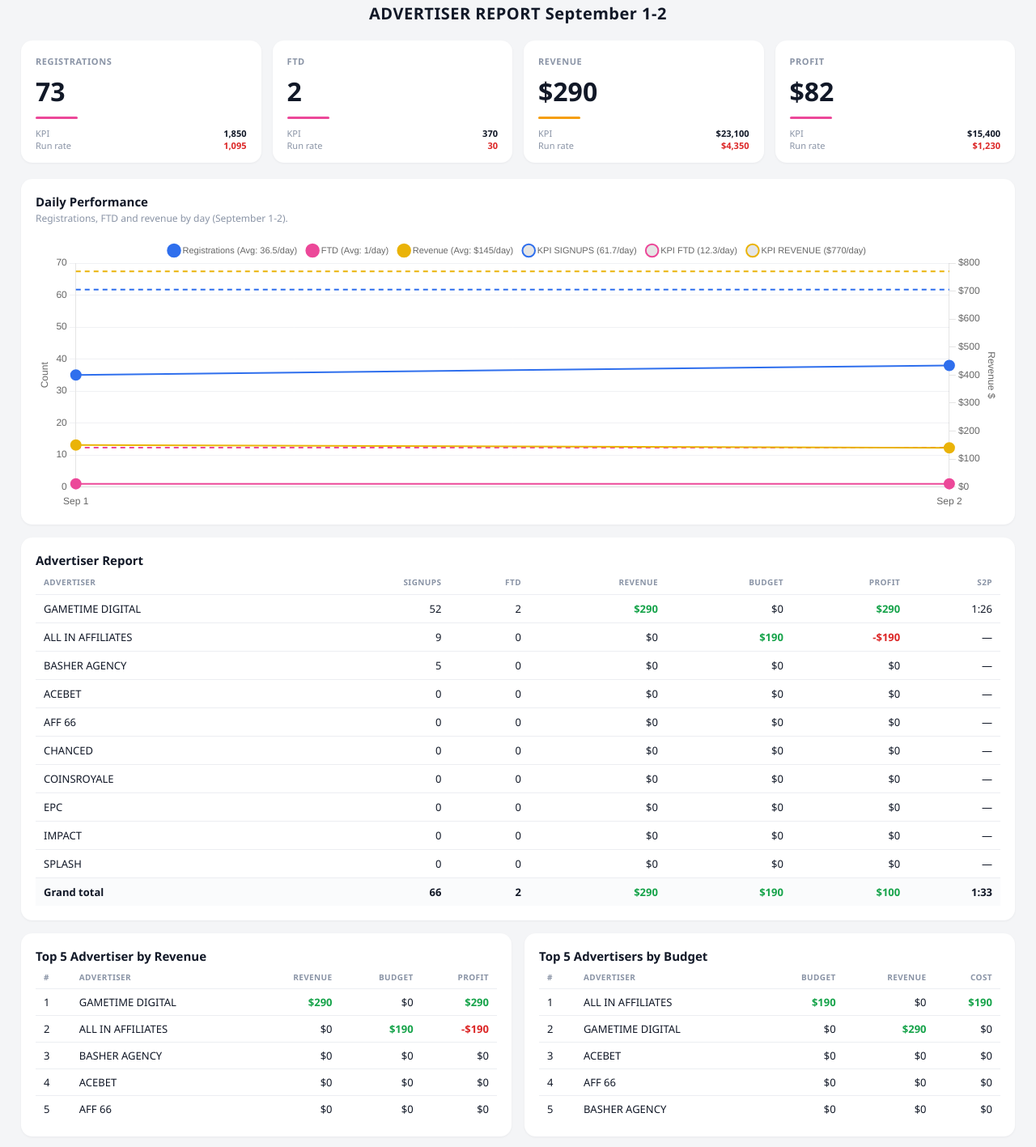
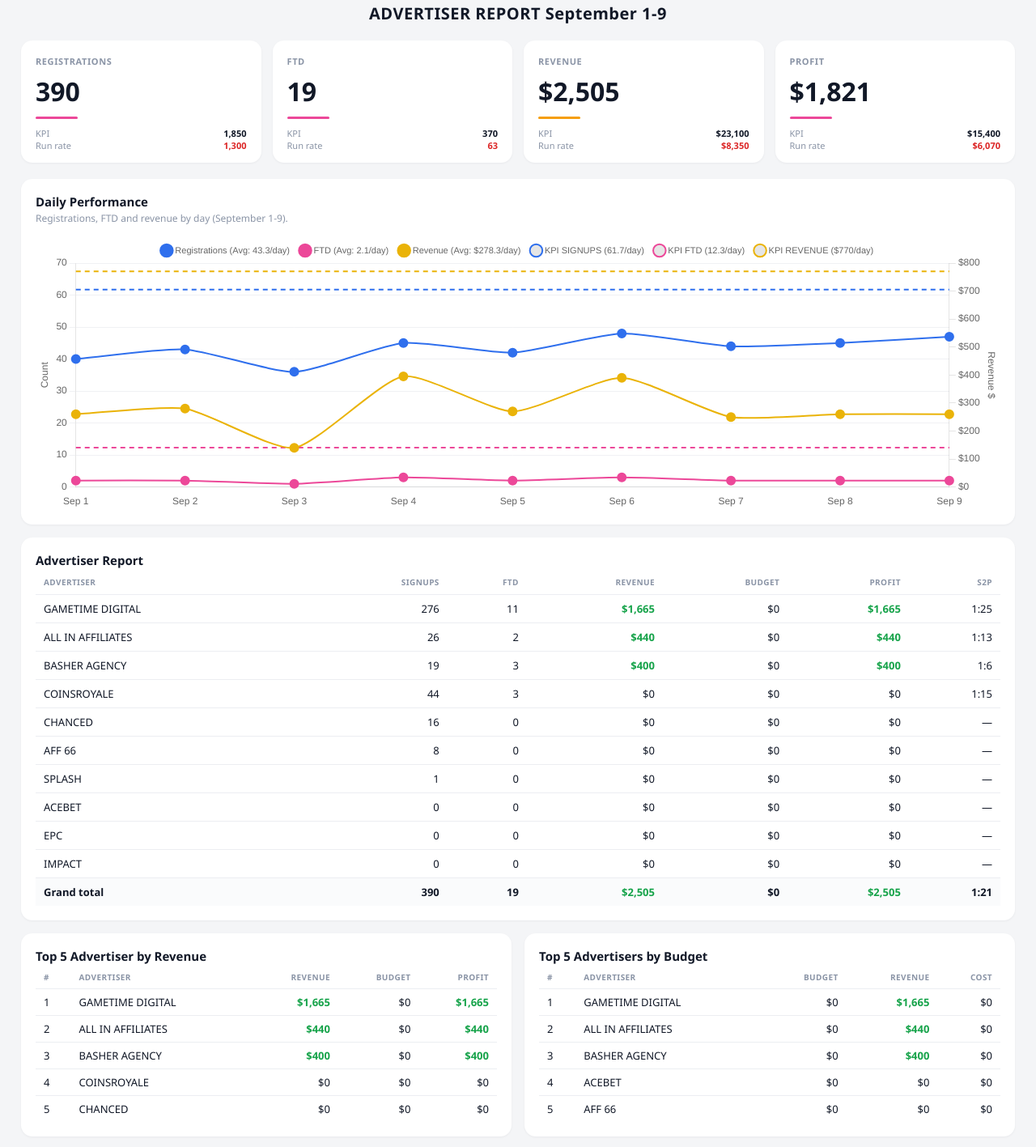
Before and after one commit to WiseKapital/Advertisers-Report--September-2026, a plain HTML site: page index.html in a window 1280 px wide. Shown: the part 25-1442 px from the top of the page at 81% size. Drawn offline with nearby package versions, Linux system fonts and the light colour scheme.

Commit message:
Update index.html

```diff
--- a/index.html
+++ b/index.html
@@ -3,7 +3,7 @@
 <head>
 <meta charset="UTF-8">
 <meta name="viewport" content="width=device-width, initial-scale=1.0">
-<title>Advertiser Report September 1-2</title>
+<title>Advertiser Report September 1-9</title>
 <style>
   :root{
     --bg:#f4f5f7; --card:#ffffff; --ink:#111827; --muted:#8a94a6;
@@ -53,15 +53,15 @@
 <body>
 <div class="wrap">
 
-  <h2 class="main-title">ADVERTISER REPORT September 1-2</h2>
+  <h2 class="main-title">ADVERTISER REPORT September 1-9</h2>
 
   <!-- ==================== 0. TARJETAS SUPERIORES CON KPIS Y RUN RATE ==================== -->
   <div class="cards" id="cards"></div>
 
-  <!-- ==================== 1. DAILY PERFORMANCE (SEPTIEMBRE 1-2) ==================== -->
+  <!-- ==================== 1. DAILY PERFORMANCE (SEPTIEMBRE 1-9) ==================== -->
   <div class="panel">
     <h3>Daily Performance</h3>
-    <div class="hint">Registrations, FTD and revenue by day (September 1-2).</div>
+    <div class="hint">Registrations, FTD and revenue by day (September 1-9).</div>
     <div style="height:340px"><canvas id="chDaily"></canvas></div>
   </div>
 
@@ -199,62 +199,74 @@
 
 <script>
 const DATA = {
-  "daysElapsed": 2,
-  "daysInMonth": 30,
+  "daysElapsed": 9,     // 1 al 9 de Septiembre
+  "daysInMonth": 30,     // Septiembre
   "summary": [
     {"adv": "ACEBET", "signups": 0, "ftd": 0, "revenue": 0.00, "budget": 0.00},
-    {"adv": "AFF 66", "signups": 0, "ftd": 0, "revenue": 0.00, "budget": 0.00},
-    {"adv": "ALL IN AFFILIATES", "signups": 9, "ftd": 0, "revenue": 0.00, "budget": 190.00},
-    {"adv": "BASHER AGENCY", "signups": 5, "ftd": 0, "revenue": 0.00, "budget": 0.00},
-    {"adv": "CHANCED", "signups": 0, "ftd": 0, "revenue": 0.00, "budget": 0.00},
-    {"adv": "COINSROYALE", "signups": 0, "ftd": 0, "revenue": 0.00, "budget": 0.00},
+    {"adv": "AFF 66", "signups": 8, "ftd": 0, "revenue": 0.00, "budget": 0.00},
+    {"adv": "ALL IN AFFILIATES", "signups": 26, "ftd": 2, "revenue": 440.00, "budget": 0.00},
+    {"adv": "BASHER AGENCY", "signups": 19, "ftd": 3, "revenue": 400.00, "budget": 0.00},
+    {"adv": "CHANCED", "signups": 16, "ftd": 0, "revenue": 0.00, "budget": 0.00},
+    {"adv": "COINSROYALE", "signups": 44, "ftd": 3, "revenue": 0.00, "budget": 0.00}, // Suma de COINSROYALE (9) + CoinsRoyale direct (35)
     {"adv": "EPC", "signups": 0, "ftd": 0, "revenue": 0.00, "budget": 0.00},
-    {"adv": "GAMETIME DIGITAL", "signups": 52, "ftd": 2, "revenue": 290.00, "budget": 0.00},
+    {"adv": "GAMETIME DIGITAL", "signups": 276, "ftd": 11, "revenue": 1665.00, "budget": 0.00},
     {"adv": "IMPACT", "signups": 0, "ftd": 0, "revenue": 0.00, "budget": 0.00},
-    {"adv": "SPLASH", "signups": 0, "ftd": 0, "revenue": 0.00, "budget": 0.00}
+    {"adv": "SPLASH", "signups": 1, "ftd": 0, "revenue": 0.00, "budget": 0.00}
   ],
   "country": {
-    "GAMETIME DIGITAL": {"US": [52, 290.00]},
-    "ALL IN AFFILIATES": {"NZ": [5, 0.00], "CA": [4, 0.00]},
-    "BASHER AGENCY": {"US": [5, 0.00]}
+    "GAMETIME DIGITAL": {"US": [276, 1665.00]},
+    "ALL IN AFFILIATES": {"NZ": [14, 240.00], "CA": [12, 200.00]},
+    "BASHER AGENCY": {"US": [19, 400.00]},
+    "COINSROYALE": {"US": [44, 0.00]},
+    "CHANCED": {"US": [16, 0.00]},
+    "AFF 66": {"US": [8, 0.00]}
   },
   "brands": [
-    {"brand": "Baba", "signups": 2, "ftd": 1, "revenue": 150.00, "budget": 0.00},
-    {"brand": "WiseSpin", "signups": 3, "ftd": 1, "revenue": 140.00, "budget": 0.00},
+    {"brand": "LavishLuck", "signups": 100, "ftd": 3, "revenue": 540.00, "budget": 0.00},
+    {"brand": "Baba", "signups": 6, "ftd": 3, "revenue": 450.00, "budget": 0.00},
+    {"brand": "FS Casino", "signups": 16, "ftd": 2, "revenue": 440.00, "budget": 0.00},
+    {"brand": "WiseSpin", "signups": 6, "ftd": 2, "revenue": 280.00, "budget": 0.00},
+    {"brand": "LavishLuck Sweepstakes Casino", "signups": 7, "ftd": 2, "revenue": 280.00, "budget": 0.00},
+    {"brand": "Jackpotgo", "signups": 111, "ftd": 1, "revenue": 170.00, "budget": 0.00},
+    {"brand": "Sweet Sweep", "signups": 0, "ftd": 1, "revenue": 150.00, "budget": 0.00},
+    {"brand": "LuckyZino Sweepstakes Casino", "signups": 4, "ftd": 1, "revenue": 120.00, "budget": 0.00},
+    {"brand": "Spinjo CA", "signups": 3, "ftd": 1, "revenue": 75.00, "budget": 0.00},
+    {"brand": "7Bit Casino", "signups": 10, "ftd": 0, "revenue": 0.00, "budget": 0.00},
     {"brand": "Acebet", "signups": 0, "ftd": 0, "revenue": 0.00, "budget": 0.00},
-    {"brand": "7Bit Casino", "signups": 4, "ftd": 0, "revenue": 0.00, "budget": 0.00},
+    {"brand": "ChipNWin", "signups": 1, "ftd": 0, "revenue": 0.00, "budget": 0.00},
+    {"brand": "Chanced Punt", "signups": 16, "ftd": 0, "revenue": 0.00, "budget": 0.00},
+    {"brand": "Casino Smartlink", "signups": 0, "ftd": 0, "revenue": 0.00, "budget": 0.00},
+    {"brand": "CardCrush", "signups": 18, "ftd": 0, "revenue": 0.00, "budget": 0.00},
     {"brand": "Bonusclubs", "signups": 0, "ftd": 0, "revenue": 0.00, "budget": 0.00},
-    {"brand": "CardCrush", "signups": 12, "ftd": 0, "revenue": 0.00, "budget": 0.00},
-    {"brand": "Casino Smartlink", "signups": 0, "ftd": 0, "revenue": 0.00, "budget": 0.00},
-    {"brand": "Baba", "signups": 0, "ftd": 0, "revenue": 0.00, "budget": 0.00},
-    {"brand": "Coins Royale", "signups": 7, "ftd": 0, "revenue": 0.00, "budget": 0.00},
-    {"brand": "ChipNWin", "signups": 1, "ftd": 0, "revenue": 0.00, "budget": 0.00},
-    {"brand": "FS Casino", "signups": 5, "ftd": 0, "revenue": 0.00, "budget": 0.00},
-    {"brand": "Dorados", "signups": 1, "ftd": 0, "revenue": 0.00, "budget": 0.00},
-    {"brand": "High5Casino", "signups": 1, "ftd": 0, "revenue": 0.00, "budget": 0.00},
-    {"brand": "Chanced Punt", "signups": 0, "ftd": 0, "revenue": 0.00, "budget": 0.00},
+    {"brand": "Betnjet", "signups": 0, "ftd": 0, "revenue": 0.00, "budget": 0.00},
+    {"brand": "Lussurio", "signups": 0, "ftd": 0, "revenue": 0.00, "budget": 0.00},
+    {"brand": "High5Casino", "signups": 13, "ftd": 0, "revenue": 0.00, "budget": 0.00},
+    {"brand": "Dorados", "signups": 2, "ftd": 0, "revenue": 0.00, "budget": 0.00},
+    {"brand": "Luckyvibe", "signups": 8, "ftd": 0, "revenue": 0.00, "budget": 0.00},
+    {"brand": "PrizeFlow sweeps LP", "signups": 0, "ftd": 0, "revenue": 0.00, "budget": 0.00},
+    {"brand": "Go Go Gold Win", "signups": 1, "ftd": 0, "revenue": 0.00, "budget": 0.00},
+    {"brand": "CoinsRoyale", "signups": 44, "ftd": 3, "revenue": 0.00, "budget": 450.00}, // Todas las que contienen "coinsroyale" unificadas
     {"brand": "Wannnasee USA LP", "signups": 0, "ftd": 0, "revenue": 0.00, "budget": 0.00},
-    {"brand": "LavishLuck", "signups": 28, "ftd": 0, "revenue": 0.00, "budget": 0.00},
-    {"brand": "Luckyvibe", "signups": 2, "ftd": 0, "revenue": 0.00, "budget": 0.00},
-    {"brand": "LuckyZino Sweepstakes Casino", "signups": 3, "ftd": 0, "revenue": 0.00, "budget": 0.00},
-    {"brand": "Sixty6+jungle", "signups": 0, "ftd": 0, "revenue": 0.00, "budget": 0.00},
-    {"brand": "PrizeFlow Luckybunny", "signups": 0, "ftd": 0, "revenue": 0.00, "budget": 0.00},
+    {"brand": "Winning4Fun", "signups": 0, "ftd": 0, "revenue": 0.00, "budget": 0.00},
+    {"brand": "McLuck", "signups": 1, "ftd": 0, "revenue": 0.00, "budget": 0.00},
+    {"brand": "Prodayz $100 package", "signups": 0, "ftd": 0, "revenue": 0.00, "budget": 0.00},
     {"brand": "Smash Casino", "signups": 0, "ftd": 0, "revenue": 0.00, "budget": 0.00},
-    {"brand": "PrizeFlow sweeps LP", "signups": 0, "ftd": 0, "revenue": 0.00, "budget": 0.00},
+    {"brand": "splashcoins", "signups": 1, "ftd": 0, "revenue": 0.00, "budget": 0.00},
+    {"brand": "Sixty6", "signups": 1, "ftd": 0, "revenue": 0.00, "budget": 0.00},
+    {"brand": "Rolla", "signups": 6, "ftd": 0, "revenue": 0.00, "budget": 0.00},
+    {"brand": "WinningEmpire US", "signups": 0, "ftd": 0, "revenue": 0.00, "budget": 0.00},
     {"brand": "Zunado", "signups": 1, "ftd": 0, "revenue": 0.00, "budget": 0.00},
-    {"brand": "Spin2Win sweeps LP", "signups": 0, "ftd": 0, "revenue": 0.00, "budget": 0.00},
-    {"brand": "The Boss", "signups": 3, "ftd": 0, "revenue": 0.00, "budget": 0.00},
-    {"brand": "SuperSlotz sweeps", "signups": 0, "ftd": 0, "revenue": 0.00, "budget": 0.00},
-    {"brand": "splashcoins", "signups": 0, "ftd": 0, "revenue": 0.00, "budget": 0.00},
-    {"brand": "Winning4Fun", "signups": 0, "ftd": 0, "revenue": 0.00, "budget": 0.00},
-    {"brand": "Pirates LP", "signups": 0, "ftd": 0, "revenue": 0.00, "budget": 18.00},
-    {"brand": "Betnjet", "signups": 0, "ftd": 0, "revenue": 0.00, "budget": 190.00}
+    {"brand": "The Boss", "signups": 7, "ftd": 0, "revenue": 0.00, "budget": 0.00},
+    {"brand": "SweepJungle", "signups": 7, "ftd": 0, "revenue": 0.00, "budget": 0.00},
+    {"brand": "Spin2Win sweeps LP", "signups": 0, "ftd": 0, "revenue": 0.00, "budget": 15.00},
+    {"brand": "Pirates LP", "signups": 0, "ftd": 0, "revenue": 0.00, "budget": 84.00},
+    {"brand": "SuperSlotz sweeps", "signups": 0, "ftd": 0, "revenue": 0.00, "budget": 135.00}
   ],
   "daily": {
-    "dates": ["Sep 1", "Sep 2"],
-    "reg":   [35, 38],
-    "ftd":   [1, 1],
-    "rev":   [150, 140]
+    "dates": ["Sep 1", "Sep 2", "Sep 3", "Sep 4", "Sep 5", "Sep 6", "Sep 7", "Sep 8", "Sep 9"],
+    "reg":   [40, 43, 36, 45, 42, 48, 44, 45, 47],
+    "ftd":   [2, 2, 1, 3, 2, 3, 2, 2, 2],
+    "rev":   [260, 280, 140, 395, 270, 390, 250, 260, 260]
   }
 };
 
@@ -295,7 +307,7 @@ function selSummary(){
   return DATA.summary.filter(s => state.advs.has(s.adv));
 }
 
-/* ---------- 0. Top Cards ---------- */
+/* ---------- 0. Top Cards (Totales y Run Rate proyectado a 30 días) ---------- */
 function renderCards(){
   const tot = DATA.brands.reduce((a, r) => ({
     signups: a.signups + r.signups,
@@ -412,10 +424,10 @@ function renderDaily(){
     borderColor: color,
     backgroundColor: color,
     borderWidth: 2,
-    pointRadius: 6,
-    pointHoverRadius: 8,
+    pointRadius: 5,
+    pointHoverRadius: 7,
     fill: false,
-    tension: 0.1,
+    tension: 0.2,
     yAxisID
   });
 
```
